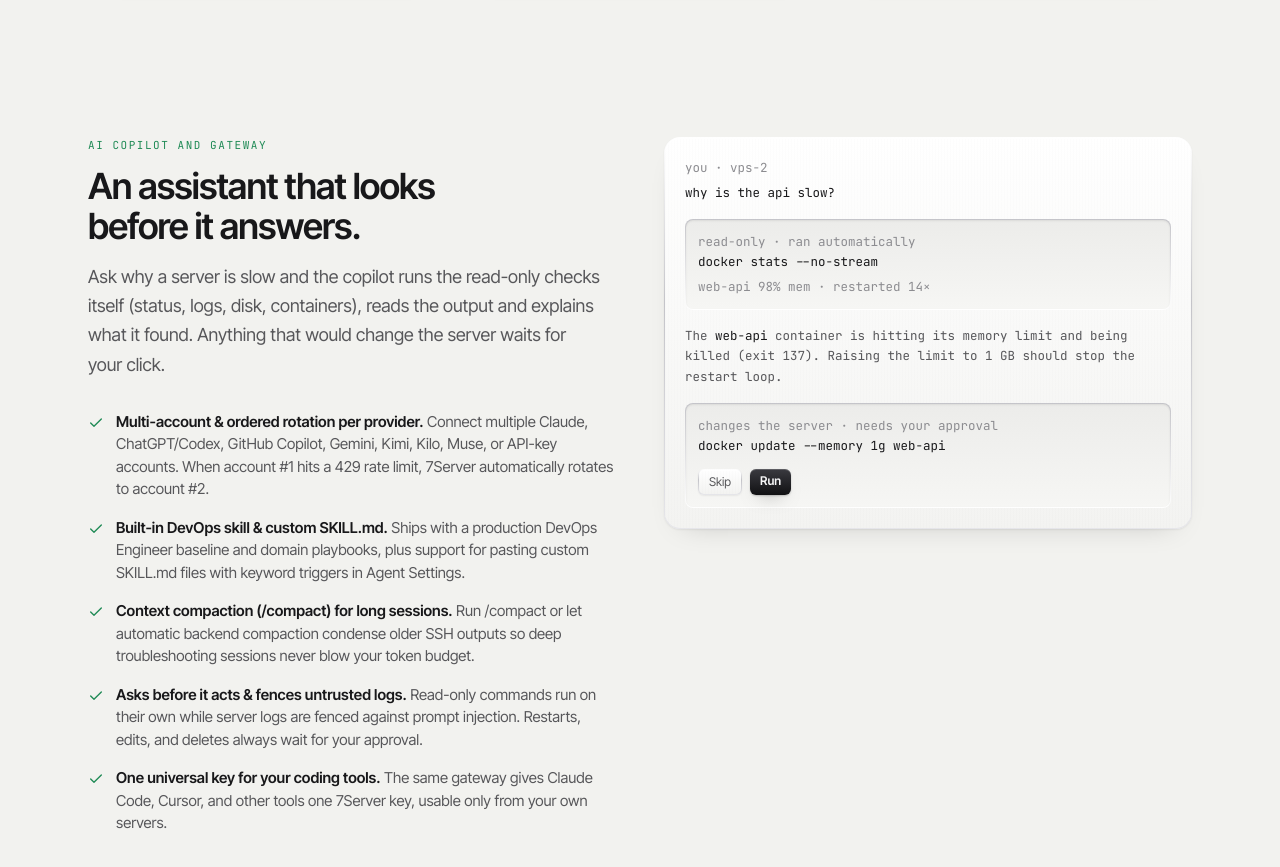
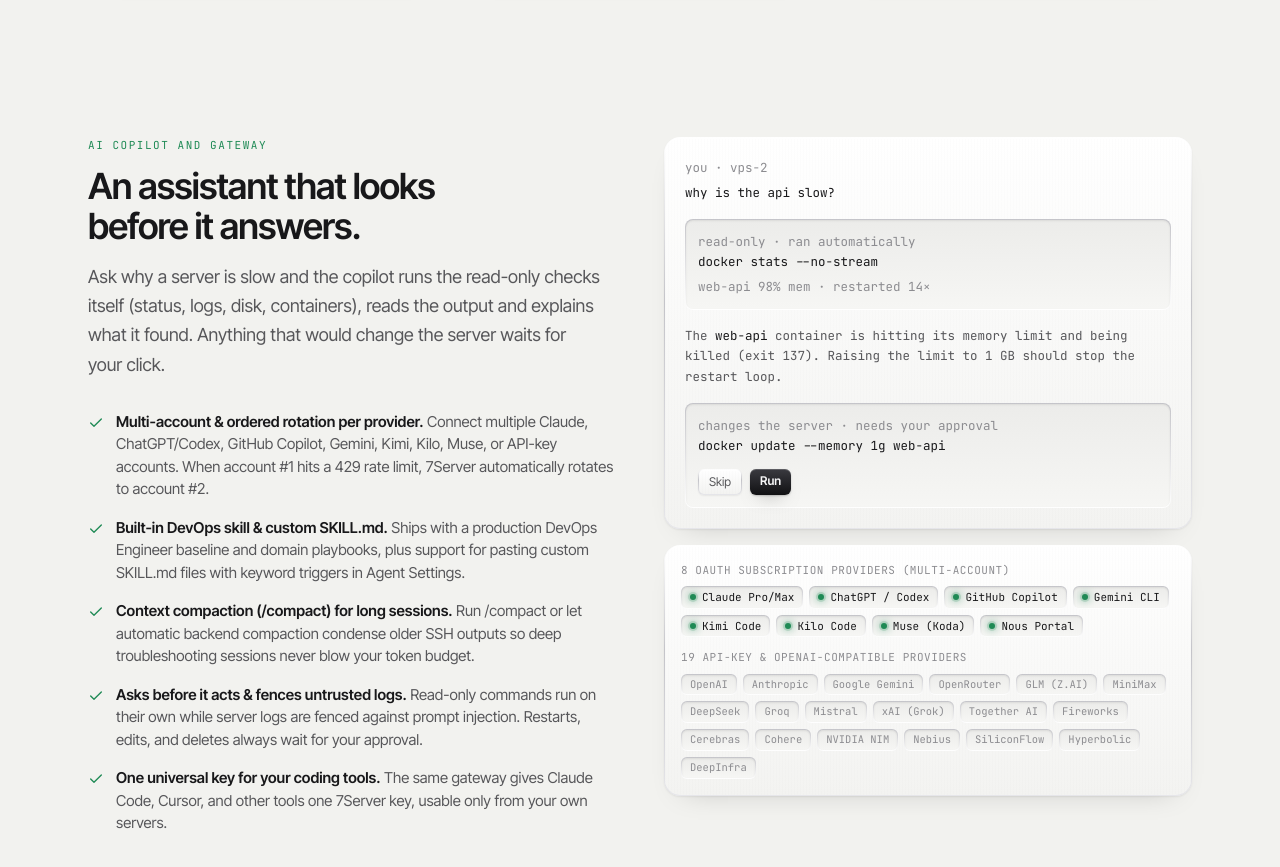
Before and after one commit to nannndev/7server, a React (Vite) app in the folder landing/: page / in a window 1280 px wide. Shown: the part 5580-6447 px from the top of the page. Built offline with nearby package versions, Linux system fonts and the light colour scheme; no server answers.

Commit message:
docs(ai): add compact supported providers table and landing badges

```diff
--- a/landing/src/App.tsx
+++ b/landing/src/App.tsx
@@ -927,6 +927,9 @@ function AI({ lang }: { lang: Lang }) {
       ['One universal key for your coding tools', 'The same gateway gives Claude Code, Cursor, and other tools one 7Server key, usable only from your own servers.'],
     ];
 
+  const oauthProviders = ['Claude Pro/Max', 'ChatGPT / Codex', 'GitHub Copilot', 'Gemini CLI', 'Kimi Code', 'Kilo Code', 'Muse (Koda)', 'Nous Portal'];
+  const apiKeyProviders = ['OpenAI', 'Anthropic', 'Google Gemini', 'OpenRouter', 'GLM (Z.AI)', 'MiniMax', 'DeepSeek', 'Groq', 'Mistral', 'xAI (Grok)', 'Together AI', 'Fireworks', 'Cerebras', 'Cohere', 'NVIDIA NIM', 'Nebius', 'SiliconFlow', 'Hyperbolic', 'DeepInfra'];
+
   return (
     <section id="ai" className="mx-auto max-w-6xl px-4 py-20 sm:px-6">
       <div className="grid gap-12 lg:grid-cols-2 lg:items-start">
@@ -947,6 +950,7 @@ function AI({ lang }: { lang: Lang }) {
             ))}
           </ul>
         </div>
+        <div className="space-y-4">
           <figure className="metal reveal rounded-2xl p-5 font-mono text-[12.5px] leading-relaxed" style={v(2)}>
             <figcaption className="sr-only">Example copilot session</figcaption>
             <p style={{ color: 'var(--anatomy-muted)' }}>you · vps-2</p>
@@ -969,6 +973,30 @@ function AI({ lang }: { lang: Lang }) {
               </div>
             </div>
           </figure>
+
+          <div className="metal reveal rounded-2xl p-4" style={v(3)}>
+            <div className="text-[11px] font-mono uppercase tracking-wider" style={{ color: 'var(--anatomy-muted)' }}>
+              {lang === 'id' ? '8 Provider Langganan OAuth (Multi-Account)' : '8 OAuth Subscription Providers (Multi-Account)'}
+            </div>
+            <div className="mt-2 flex flex-wrap gap-1.5">
+              {oauthProviders.map((p) => (
+                <span key={p} className="well inline-flex items-center gap-1.5 rounded-md px-2 py-0.5 font-mono text-[11px]" style={{ color: 'var(--anatomy-strong)' }}>
+                  <span className="led h-1.5 w-1.5 rounded-full" /> {p}
+                </span>
+              ))}
+            </div>
+            <div className="mt-3 text-[11px] font-mono uppercase tracking-wider" style={{ color: 'var(--anatomy-muted)' }}>
+              {lang === 'id' ? '19 Provider API-Key & OpenAI-Compatible' : '19 API-Key & OpenAI-Compatible Providers'}
+            </div>
+            <div className="mt-2 flex flex-wrap gap-1.5">
+              {apiKeyProviders.map((p) => (
+                <span key={p} className="well rounded-md px-2 py-0.5 font-mono text-[10.5px]" style={{ color: 'var(--anatomy-muted)' }}>
+                  {p}
+                </span>
+              ))}
+            </div>
+          </div>
+        </div>
       </div>
     </section>
   );
```
Also changed, not shown: 2 other files (tests, documents, lock files or other folders). Lines whose indentation alone changed are shown as unchanged.
